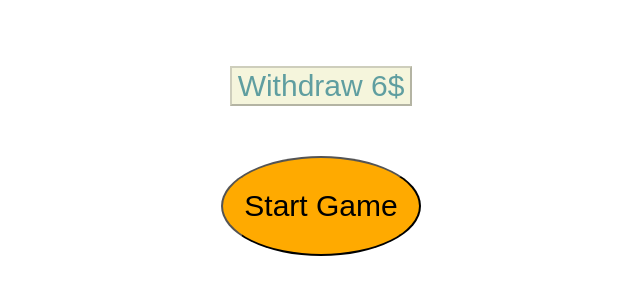
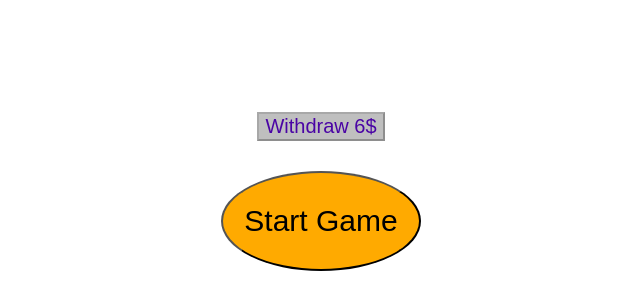
Before and after one commit to Pair-Project01/Pair-Project, a plain HTML site: page html/Card.html in a window 1280 px wide. Shown: the part 202-490 px from the top of the page, without its empty margins (319-959 px from the left). Drawn offline with nearby package versions, Linux system fonts and the light colour scheme.

Commit message:
update css game card

```diff
--- a/css/Card.css
+++ b/css/Card.css
@@ -9,10 +9,13 @@ body {
   font-family: Arial, sans-serif;
 }
 #withdrawButton{
-  font-size: 30px;
-  margin-bottom: 50px;
-  color: cadetblue;
-  background-color: beige
+  font-size: 20px;
+  margin-bottom: 30px;
+  margin-top: 60px;
+  color: rgb(74, 4, 165);
+  background-color: aqua;
+  background-color: rgba(0, 0, 0, .25);
+
 }
 #imagefirst{
   height: 200px;
@@ -85,7 +88,7 @@ p{
   color: rgb(0, 34, 255);
   background-color: burlywood;
   border-radius: 20%;
-  border-color: burlywood;
+
 }
 
 .card-image{
```
